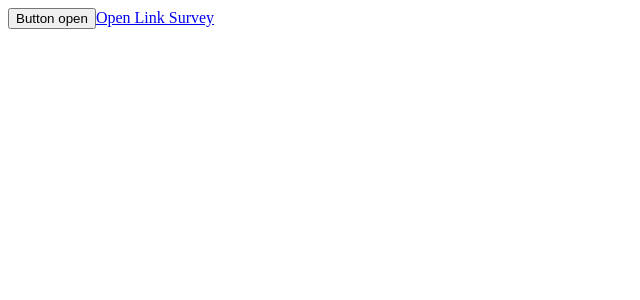
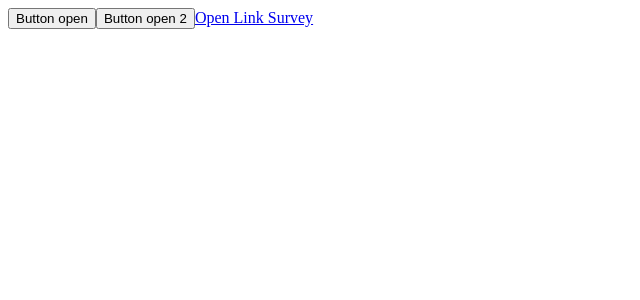
Before and after one commit to luthfib/redirect-link, a Next.js app: page / in a window 1280 px wide. Shown: the top 300 px of the page, without its empty margins (0-640 px from the left). Built offline with nearby package versions, Linux system fonts and the light colour scheme.

Commit message:
Try window.location.assing

```diff
--- a/pages/index.js
+++ b/pages/index.js
@@ -7,9 +7,17 @@ export default function Home() {
             );
         }
     }
+    function handleClick2() {
+        if (typeof window !== 'undefined') {
+            window.document.location.assign(
+                'https://survey.napier.ac.uk/n/Kali2024.aspx'
+            );
+        }
+    }
     return (
         <>
             <button onClick={handleClick}>Button open</button>
+            <button onClick={handleClick2}>Button open 2</button>
             <a
                 href="https://survey.napier.ac.uk/n/Kali2024.aspx"
                 target="_blank"
```
